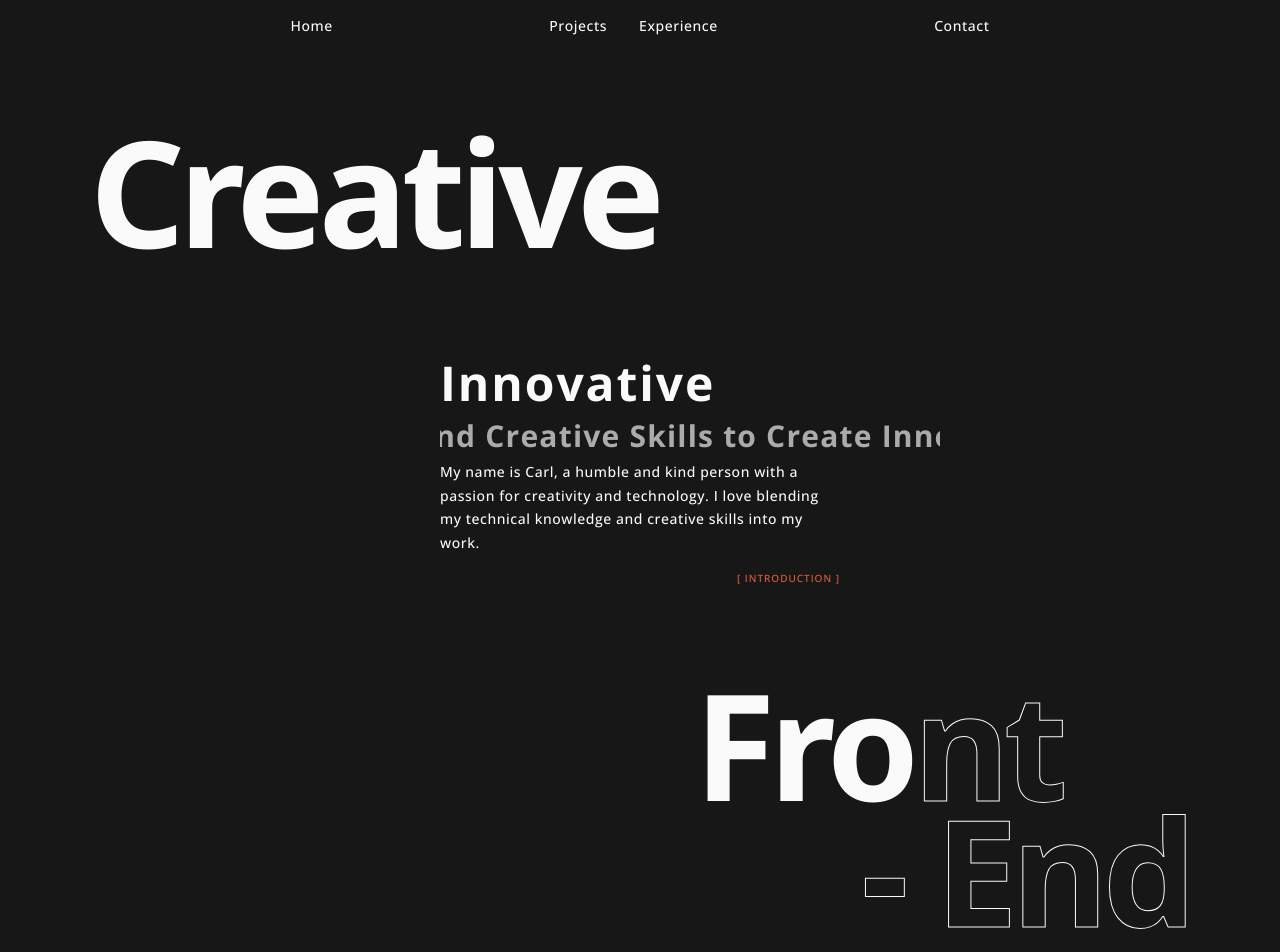
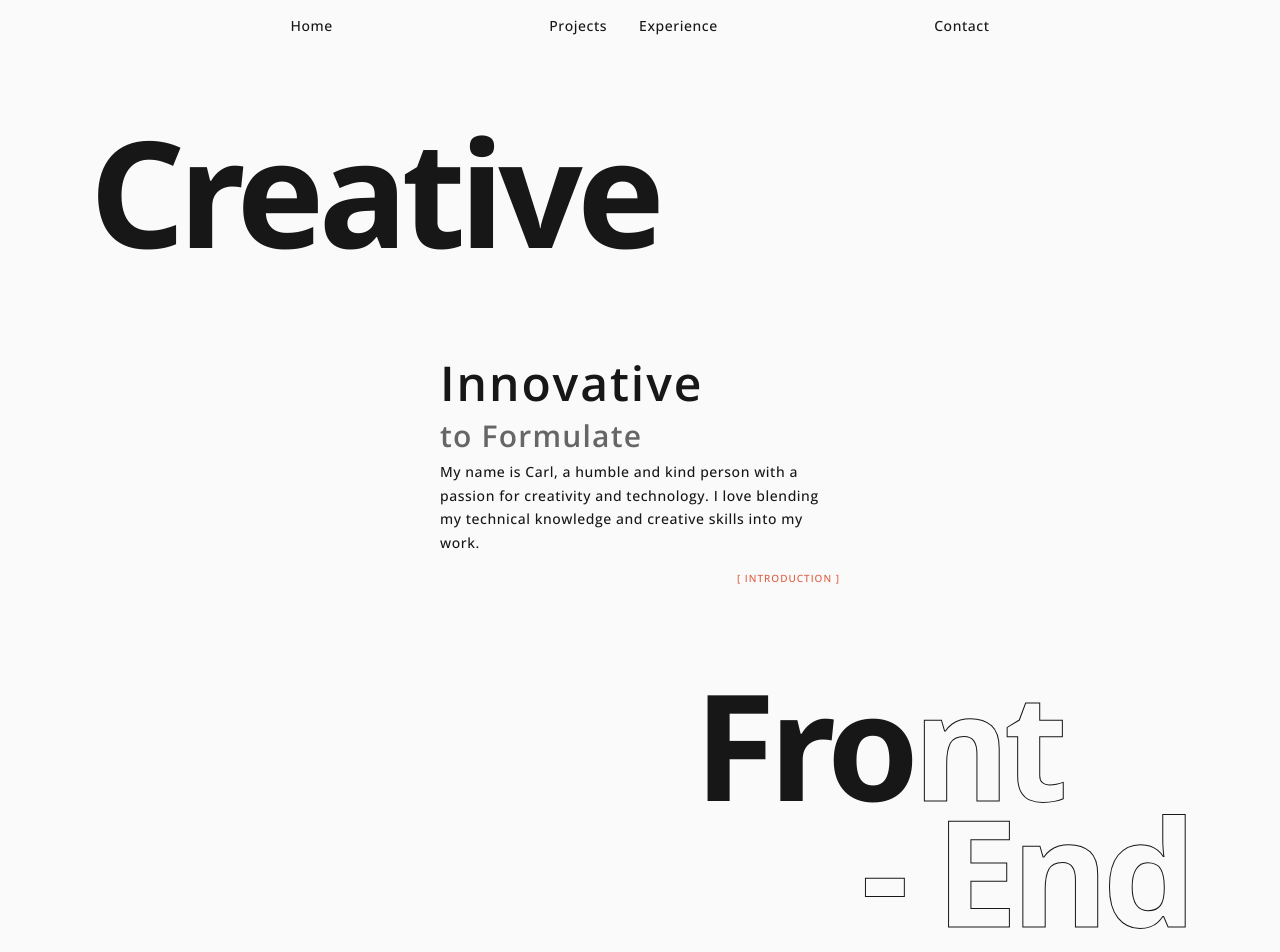
Before and after one commit to carl-vanman/Portfolio_23, a Next.js app: page / in a window 1280 px wide. Shown: the top 952 px of the page. Built offline with nearby package versions, Linux system fonts and the light colour scheme.

Commit message:
made some finalterations to Indroduction component. have made smaller components of logic and top and bottom headers and cleaning up the css module

```diff
--- a/src/components/introduction/Introduction.js
+++ b/src/components/introduction/Introduction.js
@@ -1,93 +1,74 @@
-import React, { useState, useEffect } from "react";
+import React from "react";
 
 import Section from "../section/Section";
 
+import useScrollPosition from "@/hooks/useScrollPosition";
+
 import styles from "./Introduction.module.css";
 import utils from "../../styles/utils.module.css";
+import IntroductionHeaders from "./IntroductionHeaders";
 
 const Introduction = () => {
-    const [scrollPosition, setScrollPosition] = useState(0);
-    const handleScroll = () => {
-        const position = window.pageYOffset;
-        setScrollPosition(position);
-    };
+    const [scrollPosition] = useScrollPosition();
 
-    useEffect(() => {
-        window.addEventListener("scroll", handleScroll, { passive: true });
+    const exitTranslateDuration = 0.1
+    const exitTranslate = scrollPosition * exitTranslateDuration
 
-        return () => {
-            window.removeEventListener("scroll", handleScroll);
-        };
-    }, []);
+    const initOpacity = 1
+    const exitOpacityDuration = 0.0015
+    const exitOpacity = initOpacity - scrollPosition * exitOpacityDuration
 
     return (
         <Section>
-            <div className={styles.container}>
-                <h2
-                    className={`${utils.xxl_heading} ${styles.top_title}`}
+            <div className={styles.introduction_wrapper}>
+                <IntroductionHeaders>
+                    <article
+                        className={`${styles.about_container}`}
                         style={{
-                        transform: `translateX(-${scrollPosition * 0.1}px)`,
-                        opacity: `${1 - scrollPosition * 0.0015}`,
+                            transform: `translateY(${exitTranslate}px)`,
+                            opacity: `${exitOpacity}`,
                         }}
                     >
-                    Creative
-                </h2>
-                <article className={`${styles.about_container}`}>
-                    <h3 className={`${utils.lg_heading}`}>
-                        Innovative
-                    </h3>
-                    <div className={`${styles.marquee}`}>
-                        <ul className={styles.marquee_content}>
-                            <li>
-                                <h4 className={`${utils.md_heading_light}`}>
-                                    Blending Technical Knowledge and Creative Skills to
-                                    Create Innovative Solutions{" "}
+                        <h3 className={`${utils.lg_heading}`}>Innovative</h3>
+                        <div className={styles.rotatingTextCarousel}>
+                            <h4
+                                className={`${utils.md_heading_light} ${styles.dummy}`}
+                            >
+                                Dummy
                             </h4>
-                            </li>
-                        </ul>
-                        <ul className={styles.marquee_content} aria-hidden="true">
-                            <li>
-                                <h4 className={`${utils.md_heading_light}`}>
-                                    Blending Technical Knowledge and Creative Skills to
-                                    Create Innovative Solutions{" "}
+
+                            <h4
+                                className={`${utils.md_heading_light} ${styles.side_front}`}
+                            >
+                                Blending Technical
                             </h4>
-                            </li>
-                        </ul>
+                            <h4
+                                className={`${utils.md_heading_light} ${styles.side_bottom}`}
+                            >
+                                Knowledge and Creativity
+                            </h4>
+                            <h4
+                                className={`${utils.md_heading_light} ${styles.side_back}`}
+                            >
+                                to Formulate
+                            </h4>
+                            <h4
+                                className={`${utils.md_heading_light} ${styles.side_top}`}
+                            >
+                                Beautiful Solutions.
+                            </h4>
                         </div>
                         <p className={`${utils.body_text}`}>
                             My name is Carl, a humble and kind person with a
-                        passion for creativity and technology. I love blending my technical knowledge and
-                        creative skills into my work.
+                            passion for creativity and technology. I love
+                            blending my technical knowledge and creative skills
+                            into my work.
                         </p>
-                    <aside
-                        className={`${utils.tag_text}`}
-                    >{`[ Introduction ]`}</aside>
+                        <aside className={`${utils.tag_text}`}>
+                            {`[ Introduction ]`}
+                        </aside>
                     </article>
-                <div
-                    className={`${styles.bottom_title}`}
-                >
-                    <h2 className={`${utils.xxl_heading}`}
-                        style={{
-                            transform: `translateX(${scrollPosition * 0.05}px)`,
-                            opacity: `${1 - scrollPosition * 0.0015}`,
-                        }}
-                    >
-                        Fro<span className={`${utils.xxl_heading} ${styles.text_outlined}`}>nt</span>
-                    </h2>
-                    <h2 className={`${utils.xxl_heading} ${styles.text_outlined}`}
-                    style={{
-                        transform: `translateX(${scrollPosition * 0.15}px)`,
-                        opacity: `${1 - scrollPosition * 0.0015}`,
-                    }}
-                    >
-                        <span
-                            className={`${utils.xxl_heading} ${styles.text_outlined}`}
-                        >
-                            {"- "}
-                        </span>
-                        End
-                    </h2>
-                </div>
+                </IntroductionHeaders>
             </div>
         </Section>
     );
--- a/src/components/introduction/Introduction.module.css
+++ b/src/components/introduction/Introduction.module.css
@@ -1,82 +1,36 @@
-.container {
+.introduction_wrapper {
     min-height: calc(100vh - (var(--xxl-spacer) * 2));
 
     display: flex;
     flex-direction: column;
     justify-content: space-between;
-    gap: clamp(2rem, 10vw, 6rem);
+    gap: clamp(4rem, 10vw, 6rem);
 }
 
-.about_container {
-    align-self: center;
-    width: clamp(300px, 40vw, 400px);
+.top_header {
+    animation: top-header 1s cubic-bezier(0.65, 0.05, 0.36, 1);
 }
 
-.marquee {
-    --gap: 1rem;
-    display: flex;
-    overflow: hidden;
-    user-select: none;
-    gap: var(--gap);
-
-    width: clamp(280px, 40vw, 500px);
-}
-
-.marquee_content {
-    flex-shrink: 0;
-    display: flex;
-    justify-content: space-around;
-    min-width: 100%;
-    gap: var(--gap);
-
-    animation: scroll 15s linear infinite;
-}
-
-.marquee_content:last-child {
-    animation-name: scroll;
-}
-
-.marquee:hover .marquee_content {
-    animation-play-state: paused;
-}
-
-@keyframes scroll {
-    from {
-      transform: translateX(0);
-    }
-    to {
-      transform: translateX(calc(-100% - var(--gap)));
-    }
-  }
-
-.about_container aside {
-    margin-top: var(--md-spacer);
+.bottom_header {
+    align-self: flex-end;
     text-align: right;
 }
 
-.top_title {
-    animation: top-title 1s cubic-bezier(0.65, 0.05, 0.36, 1);
-}
-
-.bottom_title {
-    align-self: flex-end;
-    text-align: right;
-}
-.bottom_title h2:first-child{
-    padding-right: 10vw;
-    animation: bottom-title 1s cubic-bezier(0.65, 0.05, 0.36, 1);
-}
-
-.bottom_title h2:last-child{
-    animation: bottom-title 1.4s cubic-bezier(0.65, 0.05, 0.36, 1);
-}
-
-.text_outlined {
+.header_outlined {
     color: transparent;
     -webkit-text-stroke: 1px var(--secondary-color);
 }
 
-@keyframes top-title {
+.bottom_header h2:first-child {
+    padding-right: 10vw;
+    animation: bottom-header 1s cubic-bezier(0.65, 0.05, 0.36, 1);
+}
+
+.bottom_header h2:last-child {
+    animation: bottom-header 1.4s cubic-bezier(0.65, 0.05, 0.36, 1);
+}
+
+@keyframes top-header {
     0% {
         transform: translate(-100px);
         opacity: 0;
@@ -86,7 +40,7 @@
         opacity: 1;
     }
 }
-@keyframes bottom-title {
+@keyframes bottom-header {
     0% {
         transform: translate(100px);
         opacity: 0;
@@ -96,3 +50,92 @@
         opacity: 1;
     }
 }
+
+.about_container {
+    align-self: center;
+    width: clamp(300px, 40vw, 400px);
+}
+
+.about_container aside {
+    margin-top: var(--md-spacer);
+    text-align: right;
+}
+
+.rotatingTextCarousel {
+    --height: 40px;
+    position: relative;
+    width: 500px;
+    /* height: var(--height); */
+
+    transform-style: preserve-3d;
+    animation: rotate linear;
+    animation-duration: 10s;
+    animation-iteration-count: infinite;
+    animation-timing-function: steps(100, end);
+    animation-delay: 2s;
+}
+
+@keyframes rotate {
+    0% {
+        transform: rotateX(0deg);
+    }
+    8.33%,
+    25% {
+        transform: rotateX(90deg);
+    }
+    33.33%,
+    50% {
+        transform: rotateX(180deg);
+    }
+    58.33%,
+    75% {
+        transform: rotateX(270deg);
+    }
+    83.33%,
+    100% {
+        transform: rotateX(360deg);
+    }
+}
+
+.side_front,
+.side_bottom,
+.side_back,
+.side_top {
+    position: absolute;
+    top: 0;
+    left: 0;
+    width: 100%;
+    /* height: 100%; */
+    backface-visibility: hidden;
+    white-space: nowrap;
+}
+
+.dummy {
+    visibility: hidden;
+}
+
+.side_front {
+    transform: translateZ(calc(var(--height) / 2));
+    z-index: 1;
+}
+
+.side_bottom {
+    transform: rotateX(-90deg) translateZ(calc(var(--height) / 2));
+    background-color: var(--primary-color);
+}
+
+.side_back {
+    transform: rotateX(-180deg) translateZ(calc(var(--height) / 2));
+    background-color: var(--primary-color);
+}
+
+.side_top {
+    transform: rotateX(-270deg) translateZ(calc(var(--height) / 2));
+    background-color: var(--primary-color);
+}
+
+@media (prefers-reduced-motion) {
+    .rotatingTextCarousel {
+        animation-play-state: paused;
+    }
+}
--- /dev/null
+++ b/src/components/introduction/IntroductionHeaders.js
@@ -0,0 +1,67 @@
+import React from "react";
+
+import styles from "./Introduction.module.css";
+import utils from "../../styles/utils.module.css";
+
+import useScrollPosition from "@/hooks/useScrollPosition";
+
+const IntroductionHeaders = ({ children }) => {
+    const [scrollPosition] = useScrollPosition();
+
+    const exitTranslateDuration = 0.05
+    const exitTranslateSlow = scrollPosition * (exitTranslateDuration * 2)
+    const exitTranslateFast = scrollPosition * (exitTranslateDuration * 3)
+
+    const initOpacity = 1
+    const exitOpacityDuration = 0.0015
+    const exitOpacity = initOpacity - scrollPosition * exitOpacityDuration
+
+    return (
+        <>
+            <h2
+                className={`${utils.xxl_heading} ${styles.top_header}`}
+                style={{
+                    transform: `translateX(-${exitTranslateSlow}px)`,
+                    opacity: `${exitOpacity}`,
+                }}
+            >
+                Creative
+            </h2>
+
+            {children}
+
+            <div className={`${styles.bottom_header}`}>
+                <h2
+                    className={`${utils.xxl_heading}`}
+                    style={{
+                        transform: `translateX(${exitTranslateSlow}px)`,
+                        opacity: `${exitOpacity}`,
+                    }}
+                >
+                    Fro
+                    <span
+                        className={`${utils.xxl_heading} ${styles.header_outlined}`}
+                    >
+                        nt
+                    </span>
+                </h2>
+                <h2
+                    className={`${utils.xxl_heading} ${styles.header_outlined}`}
+                    style={{
+                        transform: `translateX(${exitTranslateFast}px)`,
+                        opacity: `${exitOpacity}`,
+                    }}
+                >
+                    <span
+                        className={`${utils.xxl_heading} ${styles.header_outlined}`}
+                    >
+                        {"- "}
+                    </span>
+                    End
+                </h2>
+            </div>
+        </>
+    );
+};
+
+export default IntroductionHeaders;
--- /dev/null
+++ b/src/hooks/useScrollPosition.js
@@ -0,0 +1,21 @@
+import React, {useState, useEffect} from 'react'
+
+const useScrollPosition = () => {
+    const [scrollPosition, setScrollPosition] = useState(0);
+    const handleScroll = () => {
+        const position = window.pageYOffset;
+        setScrollPosition(position);
+    };
+
+    useEffect(() => {
+        window.addEventListener("scroll", handleScroll, { passive: true });
+
+        return () => {
+            window.removeEventListener("scroll", handleScroll);
+        };
+    }, []);
+
+    return [ scrollPosition ]
+}
+
+export default useScrollPosition
--- a/src/styles/globals.css
+++ b/src/styles/globals.css
@@ -3,10 +3,10 @@
     --max-width: 1100px;
 
     /* -----------------------COLORS--------------------------- */
-    --primary-color-rgb: 24 23 24;
+    --primary-color-rgb: 250 250 250;
     --primary-color:rgb(var(--primary-color-rgb));
 
-    --secondary-color-rgb: 250 250 250;
+    --secondary-color-rgb: 24 23 24;
     --secondary-color: rgb(var(--secondary-color-rgb));
 
     --primary-color-light:  rgb(var(--primary-color-rgb) / 0.65);
@@ -24,25 +24,27 @@
     */
 
     --primary-font-weight: 400;
-    --secondary-font-weight:  700;
-    --exception-font-weight:  600;
+    --secondary-font-weight: 700;
+    --exception-font-weight: 600;
 
     --primary-letter-spacing: 0.04em;
     --exception-letter-spacing: -0.04em;
 
     --xxl-font-size: clamp(88px, 20vw, 148px);
 
-    --lg-font-size: clamp(30px, 10vw, 48px);
-    /* --md-font-size: 24px; */
+    --xl-font-size: 68px;
+
+    --lg-font-size: clamp(30px, 5vw, 48px);
+
     --md-font-size: clamp(18px, 5vw, 30px);
-/*     --sm-font-size: 18px; */
+
     --sm-font-size: 18px;
-/*     --body-font-size: 12px; */
+
     --body-font-size: 14px;
+
     --link-font-size: 24px;
-/*     --desktop-link-size: 12px; */
     --desktop-link-size: 14px;
-    /* --tag-font-size: 12px; */
+
     --tag-font-size: 10px;
 
     /* ----------------------SPACING------------------------- */
--- a/src/styles/utils.module.css
+++ b/src/styles/utils.module.css
@@ -76,11 +76,13 @@
 .lg_heading,
 .lg_heading_light {
     font-size: var(--lg-font-size);
+    font-weight: var(--exception-font-weight);
 }
 
 .md_heading,
 .md_heading_light {
     font-size: var(--md-font-size);
+    font-weight: var(--exception-font-weight);
 }
 
 .sm_heading,
```
Lines whose indentation alone changed are shown as unchanged.
